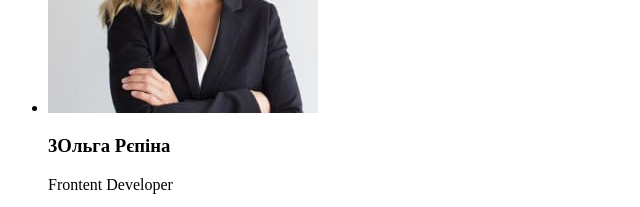
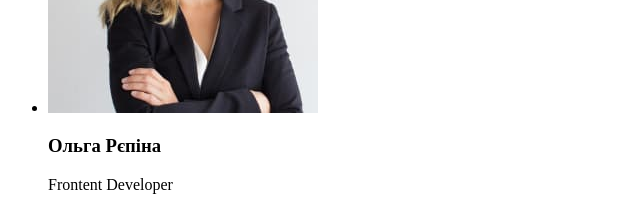
Before and after one commit to WestRe1/goit-markup-hw-01, a plain HTML site: page index.html in a window 1280 px wide. Shown: the part 2160-2367 px from the top of the page, 0-640 px from the left. Drawn offline with Linux system fonts and the light colour scheme.

Commit message:
Update index.html

```diff
--- a/index.html
+++ b/index.html
@@ -67,7 +67,7 @@
                 </li>
                 <li>
                     <img src="images/img2(2).jpg" alt="Ольга Рєпіна" width="270" height="260" />
-                    <h3>3Ольга Рєпіна</h3>
+                    <h3>Ольга Рєпіна</h3>
                     <p>Frontent Developer</p>
                 </li>
                 <li>
```
